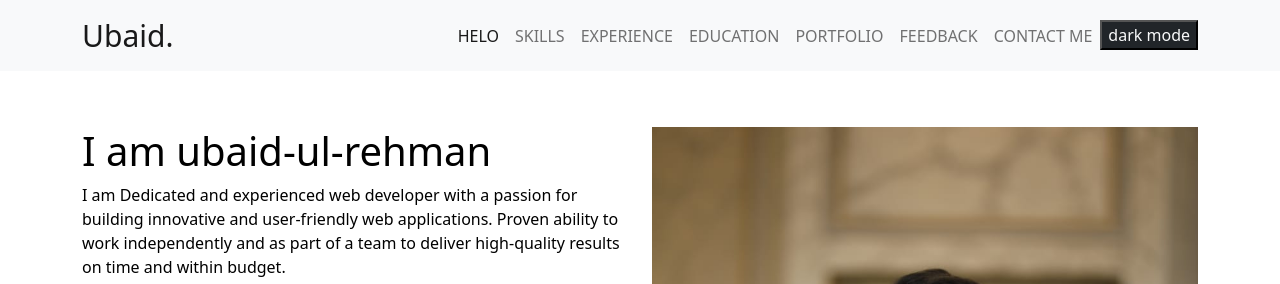
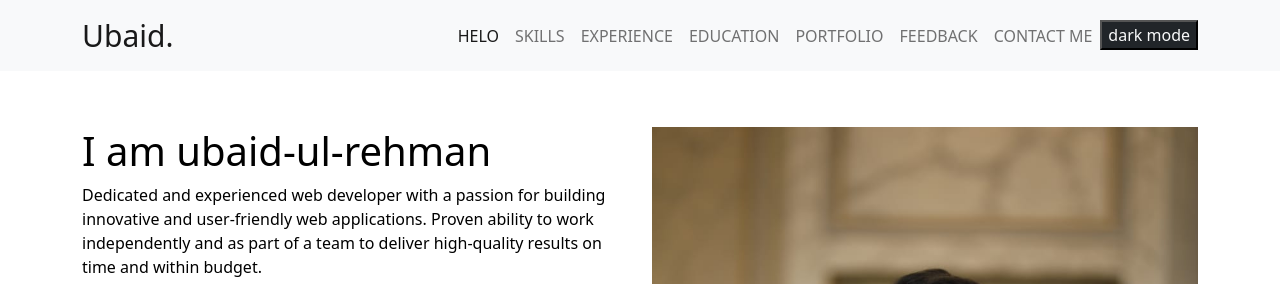
Before and after one commit to ranaubaid897/ubaid-portfilo, a plain HTML site: page index.html in a window 1280 px wide. Shown: the top 284 px of the page. Drawn offline with nearby package versions, Linux system fonts and the light colour scheme.

Commit message:
delete some text
ok

```diff
--- a/index.html
+++ b/index.html
@@ -102,7 +102,7 @@
           <div class="col-md-6 order-md-1 order-2 mb-5">
             <h1 class="cen">I am ubaid-ul-rehman</h1>
             <p>
-              I am Dedicated and experienced web developer with a passion for building innovative and user-friendly web applications. Proven ability to work independently and as part of a team to deliver high-quality results on time and within budget.
+             Dedicated and experienced web developer with a passion for building innovative and user-friendly web applications. Proven ability to work independently and as part of a team to deliver high-quality results on time and within budget.
             </p>
             <div class="contact-us">
               <div class="row my-1">
```
